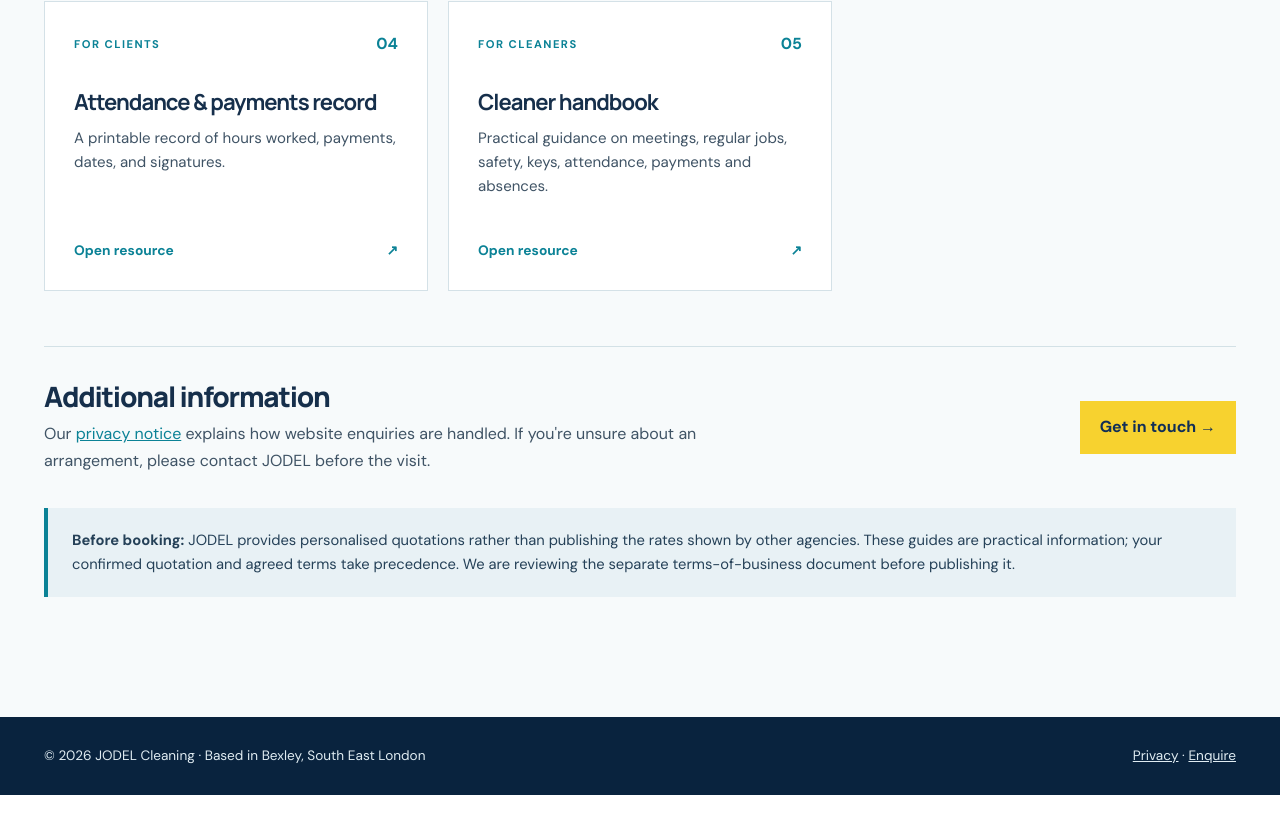
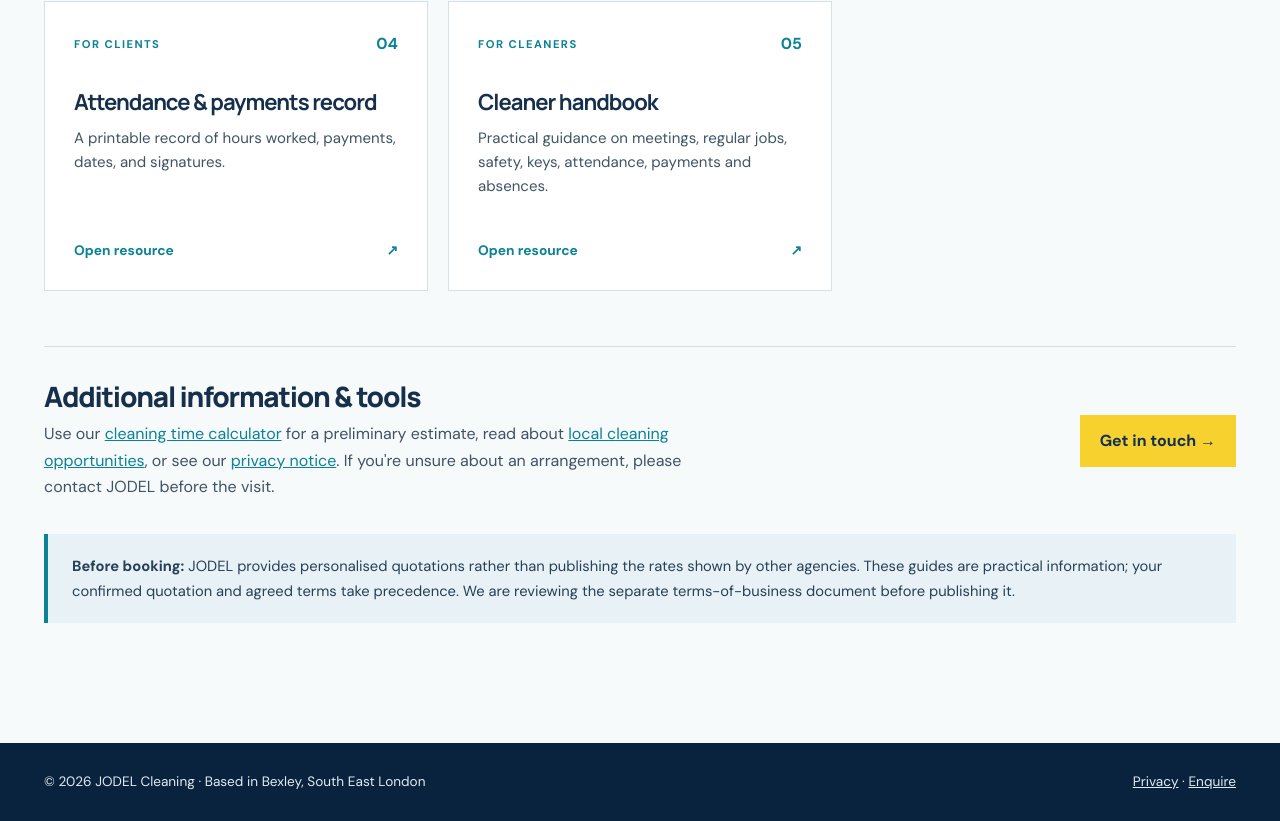
Before and after one commit to abahalex/jodel-website, a Next.js app: page /resources in a window 1280 px wide. Shown: the part 1070-1891 px from the top of the page. Before the commit the page ends 1865 px from the top, so only its background shows below. Built offline with nearby package versions, Linux system fonts and the light colour scheme; no server answers.

Commit message:
Link and style JODEL resources in src/app/resources/page.tsx

```diff
--- a/src/app/resources/page.tsx
+++ b/src/app/resources/page.tsx
@@ -10,7 +10,7 @@ export default function ResourcesPage() {
       <section className="resource-section"><div className="shell">
         <div className="resource-intro"><div><p className="resource-eyebrow dark">DOWNLOAD & PRINT</p><h2>Find the right document.</h2></div><p>Open a guide to read it online, or print/save it as a PDF from your browser. Checklists can be completed before printing.</p></div>
         <div className="resource-cards">{resources.map((item, index) => <Link className="resource-card" href={`/resources/${item.slug}`} key={item.slug}><span className="resource-card-top"><small>{item.category}</small><span>{String(index + 1).padStart(2, "0")}</span></span><h3>{item.title}</h3><p>{item.description}</p><strong>Open resource <span aria-hidden="true">↗</span></strong></Link>)}</div>
-        <div className="resource-more"><div><h2>Additional information</h2><p>Our <Link href="/privacy">privacy notice</Link> explains how website enquiries are handled. If you're unsure about an arrangement, please contact JODEL before the visit.</p></div><Link className="resource-button" href="/#quote">Get in touch →</Link></div>
+        <div className="resource-more"><div><h2>Additional information & tools</h2><p>Use our <Link href="/resources/calculator">cleaning time calculator</Link> for a preliminary estimate, read about <Link href="/resources/cleaning-jobs">local cleaning opportunities</Link>, or see our <Link href="/privacy">privacy notice</Link>. If you're unsure about an arrangement, please contact JODEL before the visit.</p></div><Link className="resource-button" href="/#quote">Get in touch →</Link></div>
         <div className="resource-callout"><strong>Before booking:</strong> JODEL provides personalised quotations rather than publishing the rates shown by other agencies. These guides are practical information; your confirmed quotation and agreed terms take precedence. We are reviewing the separate terms-of-business document before publishing it.</div>
       </div></section>
     </main>
```
